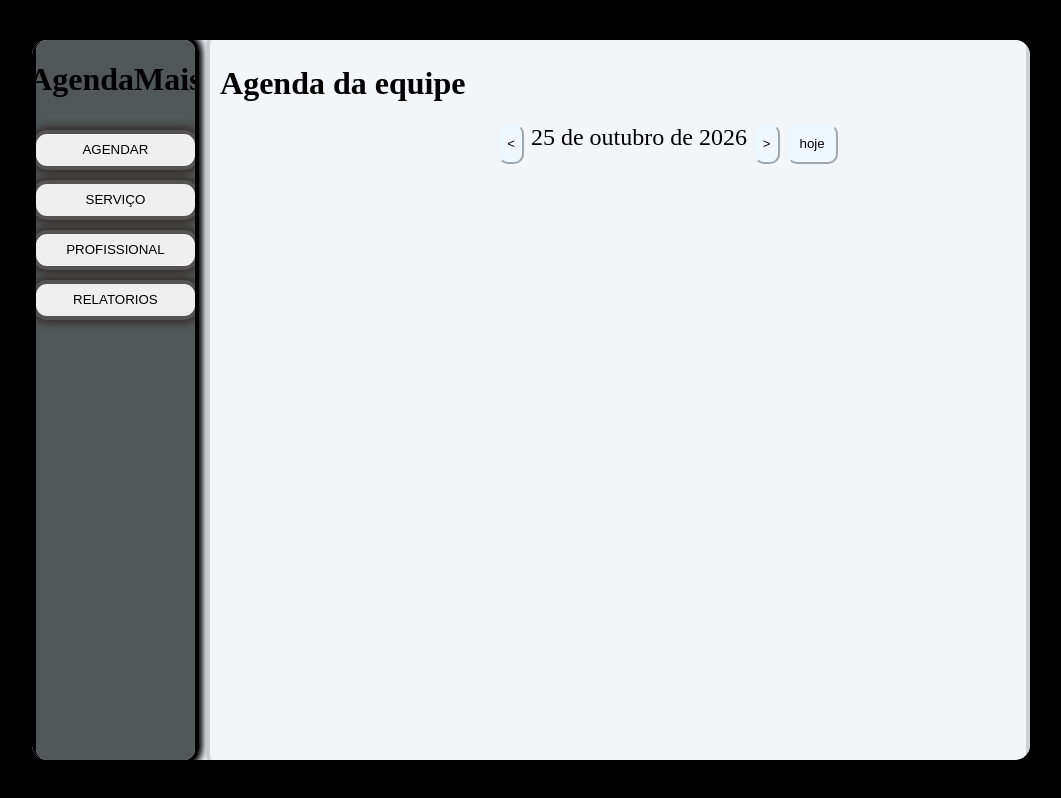
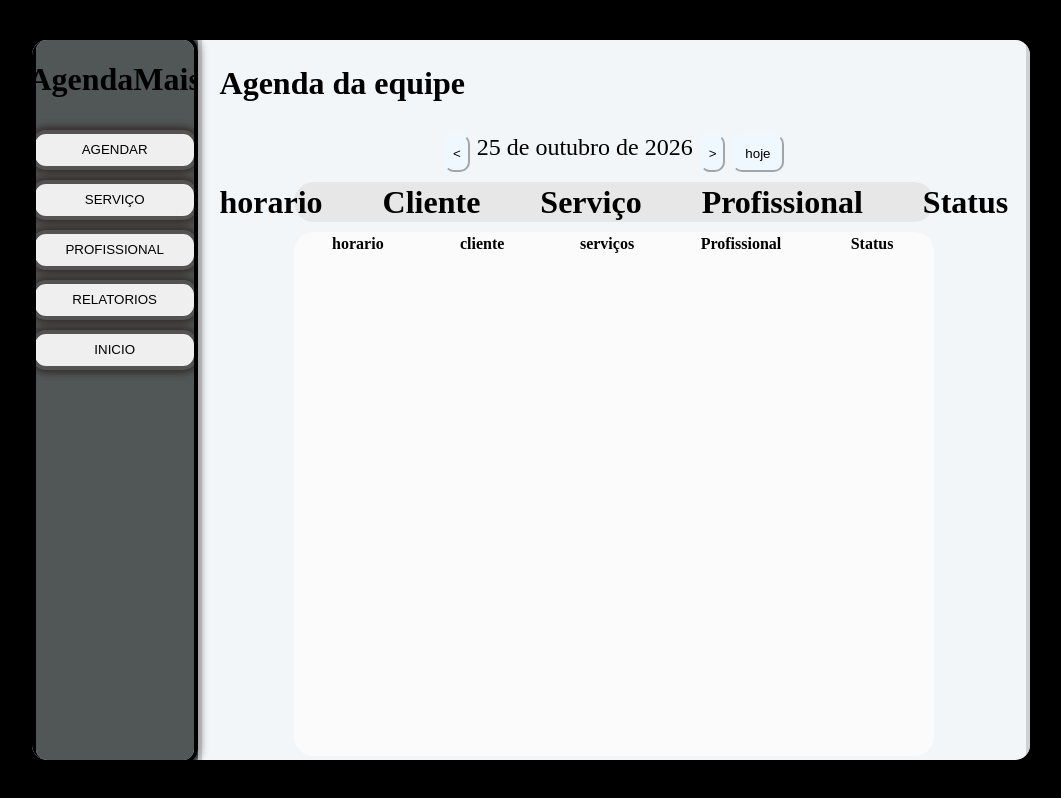
Before and after one commit to ksiteshospedagem-crypto/gendaMais, a plain HTML site: page index.html in a window 1280 px wide. Shown: the whole page, without its empty margins (109-1170 px from the left). Drawn offline with Linux system fonts and the light colour scheme.

Commit message:
Add files via upload

```diff
--- /dev/null
+++ b/cliente.css
@@ -0,0 +1,23 @@
+HTML,
+body{
+    height: 100vh;/*altura*/
+    width: 100vw;/*largura*/
+    margin: 0px;
+    padding: 0px;
+
+    display: flex;
+    justify-content: center;
+    align-items: center;
+    flex-direction: column;
+
+    background-color:black;
+}
+
+.base{
+    display: flex;
+    background-color: aliceblue;
+    height: 70vh;
+    width: 30vw;
+
+    border-radius: 15px;
+}
--- a/index.html
+++ b/index.html
@@ -3,11 +3,12 @@
 <head>
     <meta charset="UTF-8">
     <meta name="viewport" content="width=device-width, initial-scale=1.0">
-    <title>agendamento</title>
+    <title>agendamento.empressa</title>
     <link rel="stylesheet" href="style.css">
 </head>
 <body>
 
+    <!-- inicio da nav bar-->
     <div class="base">
         <div class="NAV-BAR">
             <h1 id="text">AgendaMais</h1>
@@ -15,12 +16,18 @@
             <button class="selecao" data-alvo="painel_servico">SERVIÇO</button>
             <button class="selecao" data-alvo="painel_profissional">PROFISSIONAL</button>
             <button class="selecao" data-alvo="painel_relatorios">RELATORIOS</button>
+            <button class="byt-ini" id="area_cliente">INICIO</button>
         </div>
+    <!-- fim da nav bar-->
 
 
         <!-- inicio agenda -->
         <div id="painel_agenda" class="painel">
+
+            <div class="age-titulo-principal">
             <h1>Agenda da equipe</h1>
+            </div>
+
             <div id="age_org">
                 <button id="sel-dat-ant" class="but-data">&lt</button>
                 <span id="data_texto"></span>
@@ -28,6 +35,26 @@
                 <button id="sel-dat-hoj">hoje</button>
             </div>
 
+            <div class="age-titulo">
+                <h1>horario</h1>
+                <h1>Cliente</h1>
+                <h1>Serviço</h1>
+                <h1>Profissional</h1>
+                <h1>Status</h1>
+            </div>
+        <div class="agenda-principal">
+            <table>
+                <tr>
+                    <th>horario</th>
+                    <th>cliente</th>
+                    <th>serviços</th>
+                    <th>Profissional</th>
+                    <th>Status</th>
+                </tr>
+            </table>
+
+
+        </div>
 
 
         </div>
--- a/script.js
+++ b/script.js
@@ -1,6 +1,7 @@
 // nav-bar inicio js
 const butao = document.querySelectorAll(".selecao");
 const campo = document.querySelectorAll(".painel");
+
 
 butao.forEach(btn => {//percorre pelos botão
     btn.addEventListener("click", () => {// da o evento de click
@@ -10,6 +11,13 @@ butao.forEach(btn => {//percorre pelos botão
 });
 
 campo[0].classList.add('ativo');// deixa a primera div aparecendo
+
+const pag = document.querySelector("#area_cliente");
+
+pag.addEventListener("click", function() {
+    window.location.href = "Cliente.html";
+});
+
 // nav-bar fim js
 
 
@@ -39,3 +47,10 @@ document.getElementById("sel-dat-hoj").addEventListener("click", () => {
 
 mostrarData();
 // painel_agenda data top fim js
+
+// alerta de direitos
+document.addEventListener("contextmenu", function(evento) {
+    evento.preventDefault();
+    alert("© 2026 AgendaMais. Todos os direitos reservados.");
+});
+// fim fo alerta
--- a/style.css
+++ b/style.css
@@ -21,8 +21,6 @@ body{
     display: flex;
     justify-content: flex-start;/*gruda na esquerda*/
     align-items: center;/*deixa os items no centro*/
-
-    gap: 7px;
 
 
     border-radius: 15px;/*deixa as bordas redondas*/
@@ -51,6 +49,7 @@ body{
     align-items: center;
 }
 
+.byt-ini,
 .selecao{
     width: 13vw;
     height: 5vh;
@@ -94,8 +93,11 @@ body{
 #painel_agenda{
     flex-direction: column;
     justify-content: top; /* exibicao no topo/meio, chat-input embaixo */
-    align-items:flex-start;
-    padding: 10px;
+    align-items: center;
+    padding: 18px;
+    gap: 10px;
+
+
 
 }
 
@@ -131,3 +133,33 @@ body{
     align-items: center;
     font-size: 3vh;
 }
+
+.age-titulo{
+    background-color: rgb(231, 231, 231);
+    border-radius: 20px;
+    height: 5vh;
+    width: 50vw;
+    display: flex;
+    flex-direction: row;
+    align-items: center;
+    justify-content: center;
+    gap: 60px;
+}
+
+.age-titulo-principal{
+    width: 100%;
+    font-size: 2vh;
+}
+
+.agenda-principal{
+    background-color: rgb(252, 251, 251);
+    height: 68vh;
+    width: 50vw;
+    border-radius: 20px;
+
+    gap: 60px;
+}
+
+.agenda-principal th{
+    width: 15vw;
+}
```
Also changed, not shown: Cliente.html (added, +21 -0 lines), cliente.js (added, +12 -0 lines).
